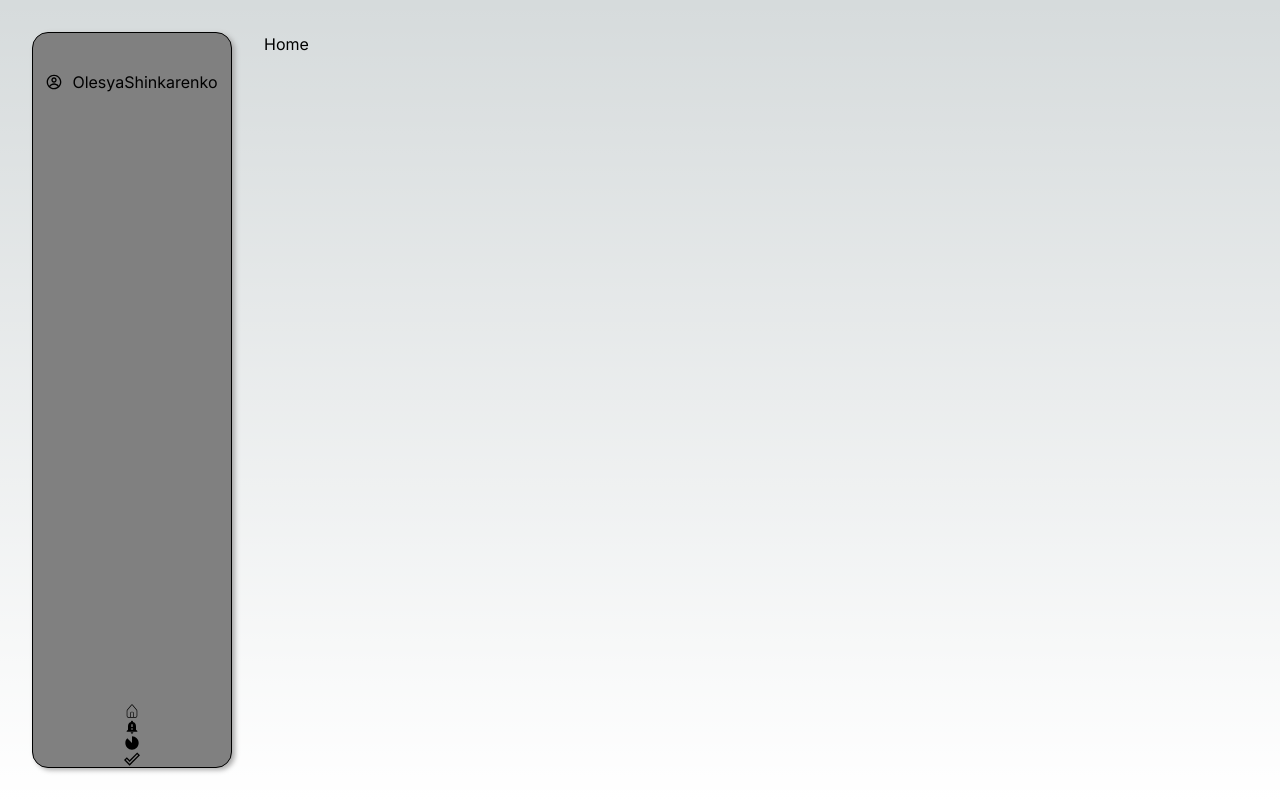
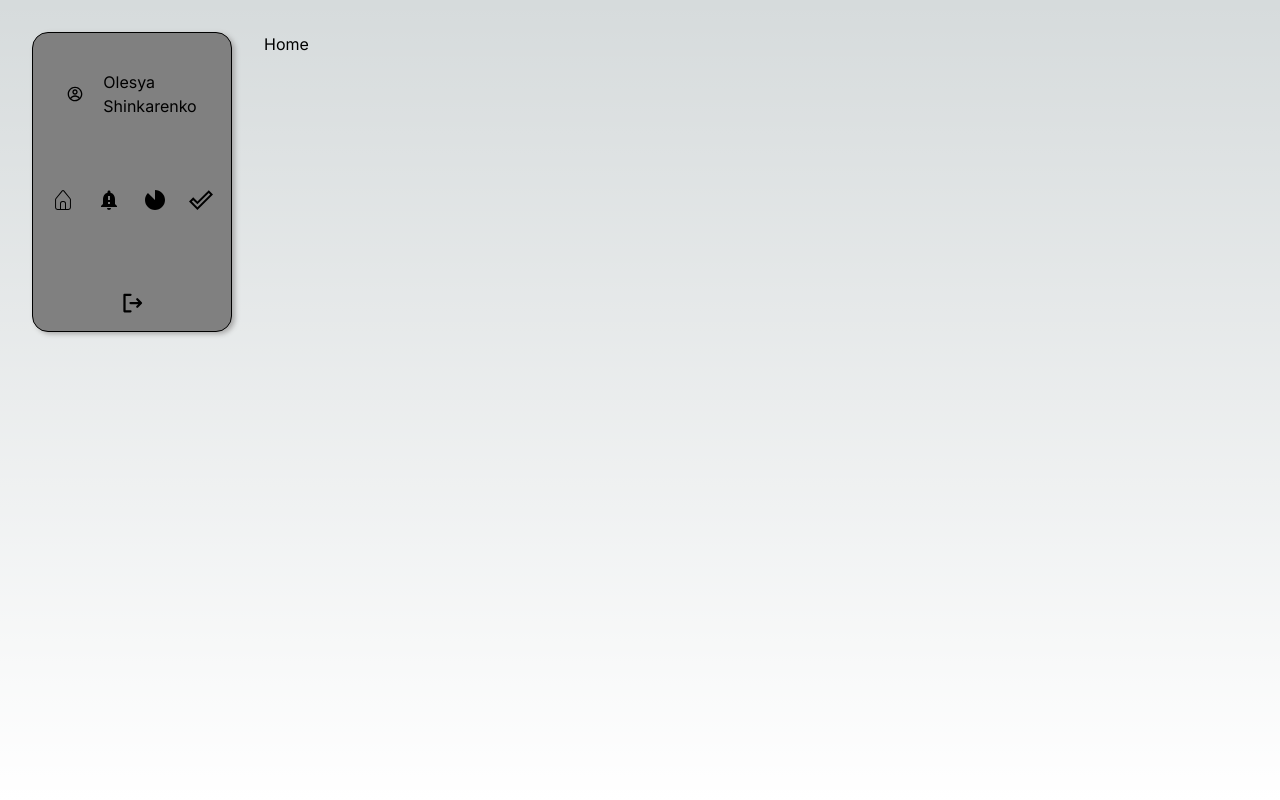
Before and after one commit to olesya-shinka/toDoList, a Next.js app in the folder todoapp/: page / in a window 1280 px wide. Built offline with nearby package versions, Linux system fonts and the light colour scheme.

Commit message:
add sign out

```diff
--- a/todoapp/app/components/Sidebar/Sidebar.tsx
+++ b/todoapp/app/components/Sidebar/Sidebar.tsx
@@ -8,6 +8,7 @@ import { MdNotificationImportant } from "react-icons/md";
 import { MdIncompleteCircle } from "react-icons/md";
 import { MdDoneOutline } from "react-icons/md";
 import { usePathname, useRouter } from "next/navigation";
+import { PiSignOutBold } from "react-icons/pi";
 
 function Sidebar() {
   const router = useRouter();
@@ -49,6 +50,9 @@ function Sidebar() {
           </Link>
         </li>
       </ul>
+      <button className="sign-out">
+        <PiSignOutBold />
+      </button>
     </Styles>
   );
 }
@@ -56,6 +60,7 @@ const Styles = styled.nav`
   background-color: grey;
   position: relative;
   width: 200px;
+  height: 300px;
   border: 1px solid;
   border-radius: 1rem;
   box-shadow: 3px 2px 5px darkgrey;
@@ -73,7 +78,7 @@ const Styles = styled.nav`
     font-weight: 400;
     display: flex;
     align-items: center;
-    gap: 10px;
+    gap: 20px;
   }
 
   .profile-above {
@@ -82,7 +87,26 @@ const Styles = styled.nav`
     left: 0;
     width: 100%;
     height: 100%;
-    backdpop-filter: blur(10px);
+  }
+  h2 {
+    display: flex;
+    flex-direction: column;
+  }
+
+  .sidebar-items {
+    display: flex;
+    gap: 30px;
+    margin-bottom: 50px;
+    transition: all 0.5s ease;
+  }
+
+  .sidebar-item {
+    transform: scale(1.5);
+  }
+
+  .sign-out {
+    transform: scale(1.5);
+    margin-bottom: 20px;
   }
 `;
 
```
